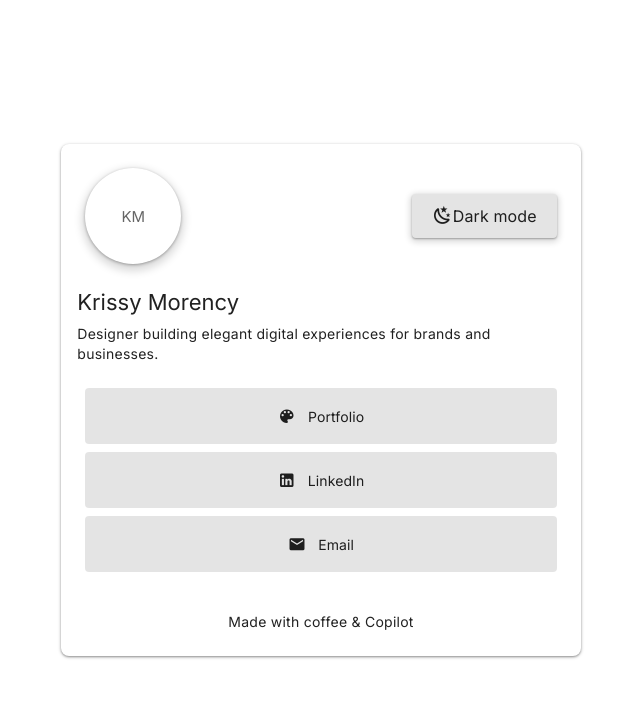
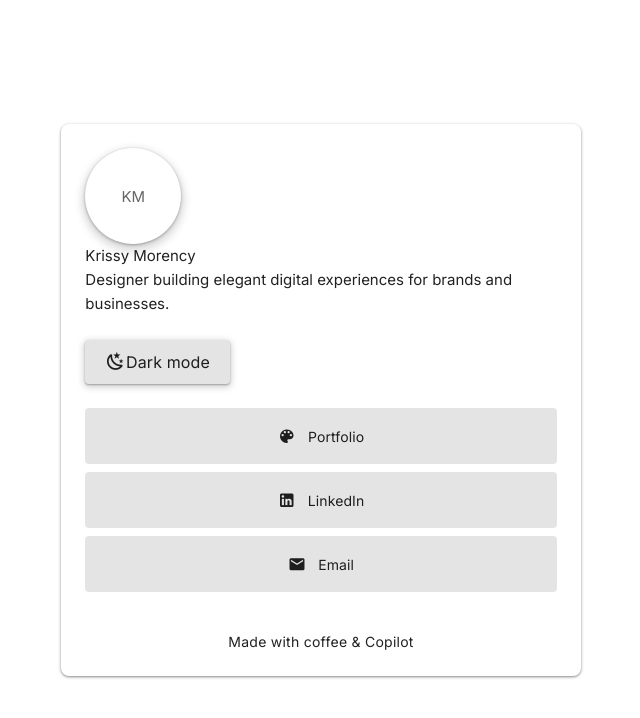
Before and after one commit to kmoreslalom/my-site, a Vue app in the folder LESSON_SIX/: page / in a window 1280 px wide. Shown: the top 718 px of the page, without its empty margins (319-959 px from the left). Built offline with nearby package versions, Linux system fonts and the light colour scheme.

Commit message:
add second component profile card

```diff
--- /dev/null
+++ b/LESSON_SIX/src/components/ProfileCard.vue
@@ -0,0 +1,31 @@
+<template>
+  <div class="profile-card">
+    <v-row align="center" class="pa-0" no-gutters>
+      <v-avatar size="96" class="elevation-3 mr-4">
+        <span class="text-h6 font-weight-bold">{{ initials }}</span>
+      </v-avatar>
+
+      <div>
+        <div class="text-h6 font-weight-medium">{{ name }}</div>
+        <div class="text-body-2 text--secondary">{{ bio }}</div>
+      </div>
+    </v-row>
+  </div>
+</template>
+
+<script setup lang="ts">
+const props = defineProps<{
+  name: string
+  bio?: string
+  initials?: string
+}>()
+
+const initials = props.initials ?? props.name.split(' ').map(s => s[0]).join('').slice(0,2).toUpperCase()
+</script>
+
+<style scoped>
+.profile-card {
+  display: flex;
+  align-items: center;
+}
+</style>
--- a/LESSON_SIX/src/views/HomeView.vue
+++ b/LESSON_SIX/src/views/HomeView.vue
@@ -15,6 +15,7 @@ import {
   VIcon,
 } from 'vuetify/components'
 import LinkButton from '@/components/LinkButton.vue'
+import ProfileCard from '@/components/ProfileCard.vue'
 
 const theme = useTheme()
 const isDark = computed(() => theme.global.name.value === 'dark')
@@ -41,20 +42,13 @@ onMounted(() => {
           <v-col cols="12" md="8" lg="5">
             <v-card class="mx-auto home-card" elevation="10" rounded="lg">
               <v-row align="center" justify="space-between" class="pa-6">
-                <v-avatar size="96" class="elevation-3">
-                  <span class="text-h6 font-weight-bold">KM</span>
-                </v-avatar>
+                <ProfileCard name="Krissy Morency" bio="Designer building elegant digital experiences for brands and businesses." initials="KM" />
 
                 <v-btn variant="tonal" size="large" elevation="2" @click="toggleTheme">
                   <v-icon left>{{ isDark ? 'mdi-white-balance-sunny' : 'mdi-weather-night' }}</v-icon>
                   {{ isDark ? 'Light mode' : 'Dark mode' }}
                 </v-btn>
               </v-row>
-
-              <v-card-title class="text-h5 pt-0">Krissy Morency</v-card-title>
-              <v-card-text class="pb-6">
-                Designer building elegant digital experiences for brands and businesses.
-              </v-card-text>
 
               <v-row class="px-6 pb-6" dense>
                 <v-col cols="12">
```
